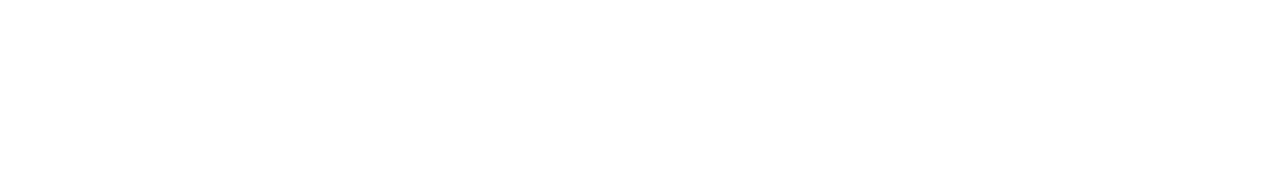
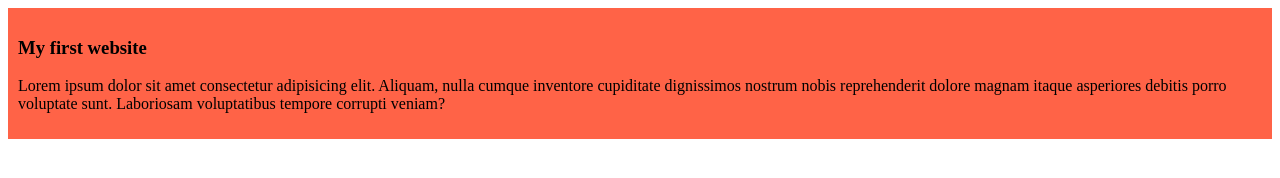
Before and after one commit to iam-AmirKhan/my-first-github-project-, a plain HTML site: page index.html in a window 1280 px wide. Drawn offline with Linux system fonts and the light colour scheme.

Commit message:
added the first blog

```diff
--- a/index.html
+++ b/index.html
@@ -3,9 +3,13 @@
 <head>
     <meta charset="UTF-8">
     <meta name="viewport" content="width=device-width, initial-scale=1.0">
-    <title>my first github pro</title>
+ <title>my first github pro</title>
+  <link rel="stylesheet" href="styles/blog.css">
 </head>
 <body>
-
+<div>
+    <h3>My first website</h3>
+    <p>Lorem ipsum dolor sit amet consectetur adipisicing elit. Aliquam, nulla cumque inventore cupiditate dignissimos nostrum nobis reprehenderit dolore magnam itaque asperiores debitis porro voluptate sunt. Laboriosam voluptatibus tempore corrupti veniam?</p>
+</div>
 </body>
 </html>
--- /dev/null
+++ b/styles/blog.css
@@ -0,0 +1,4 @@
+div{
+    background-color: tomato;
+    padding: 10px;
+}
```
